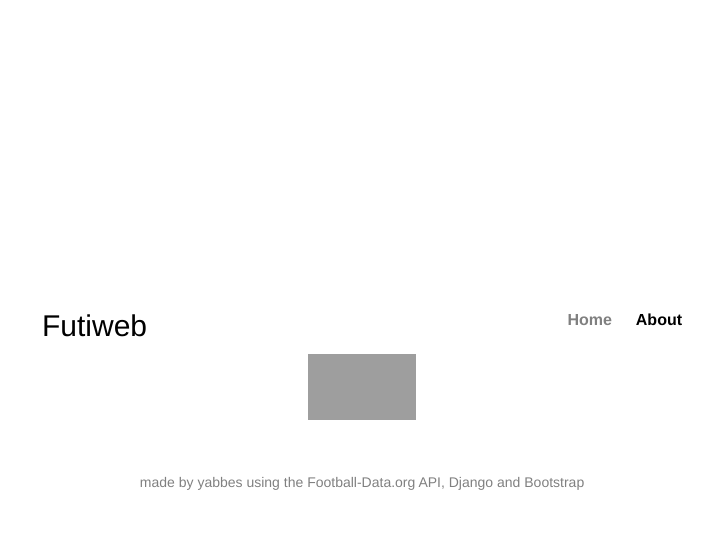
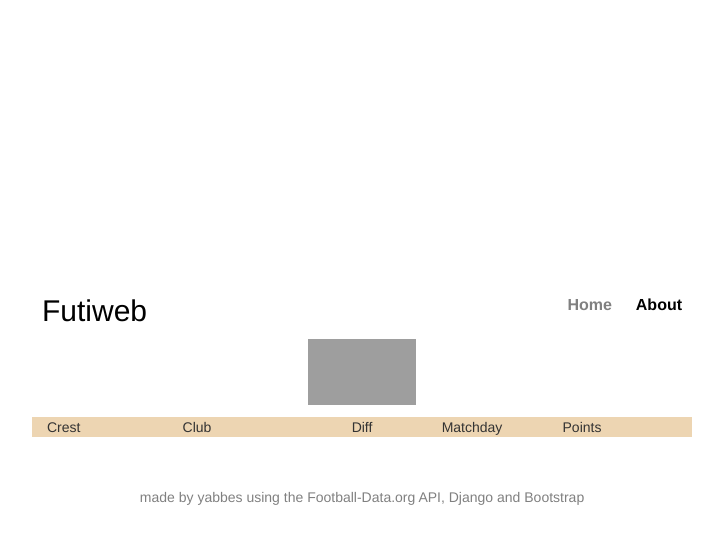
Before and after one commit to yabbes/futiweb, a Django app: template foot/templates/country.html in a window 1280 px wide. Shown: the top 544 px of the page, without its empty margins (278-1001 px from the left). Run offline with Django 3.2, Linux system fonts and the light colour scheme; the template is opened without the code that fills it, so the values that code supplies are empty; some libraries are stand-ins or nearby versions; grey boxes are pictures that could not be loaded.

Commit message:
needs some css...

```diff
--- a/foot/static/foot/style.css
+++ b/foot/static/foot/style.css
@@ -16,3 +16,13 @@ h1 {
   height: 1em;
   width: 1em;
 }
+
+.league_table .head {
+  margin-top: 10px;
+  background-color: #edd5b2;
+
+}
+
+.club-row {
+  display: inline;
+}
--- a/foot/templates/country.html
+++ b/foot/templates/country.html
@@ -37,16 +37,44 @@
           </div>
 
           <div class="inner cover">
-            <div class="league_table container">
+            <div class="league_table container-fluid">
+              <div class="league_table row head">
+                <div class="col-sm-1">
+                  Crest
+                </div>
+                <div class="col-sm-4">
+                  Club
+                </div>
+                <div class="col-sm-2">
+                  Diff
+                </div>
+                <div class="col-sm-2">
+                  Matchday
+                </div>
+                <div class="col-sm-2">
+                  Points
+                </div>
+              </div>
+
               {% for entry in standings %}
 
-                <div class="club_row row">
-                   <div class="col-md-4">
+                <div class="club_row row-fluid">
+                   <div class="col-sm-1">
                      <img class="crest_pic" src="{{entry.crestURI}}" />
                    </div>
-                   <div class="col-md-4">
+                   <div class="col-sm-4">
                      {{ entry.teamName }}
                    </div>
+                   <div class="col-sm-2">
+                     {{ entry.goalDifference }}
+                   </div>
+                   <div class="col-sm-2>">
+                     {{ entry.playedGames }}
+                   </div>
+                   <div class="col-sm-2">
+                     {{ entry.points }}
+                   </div>
+
                 </div>
 
               {% endfor %}
```
